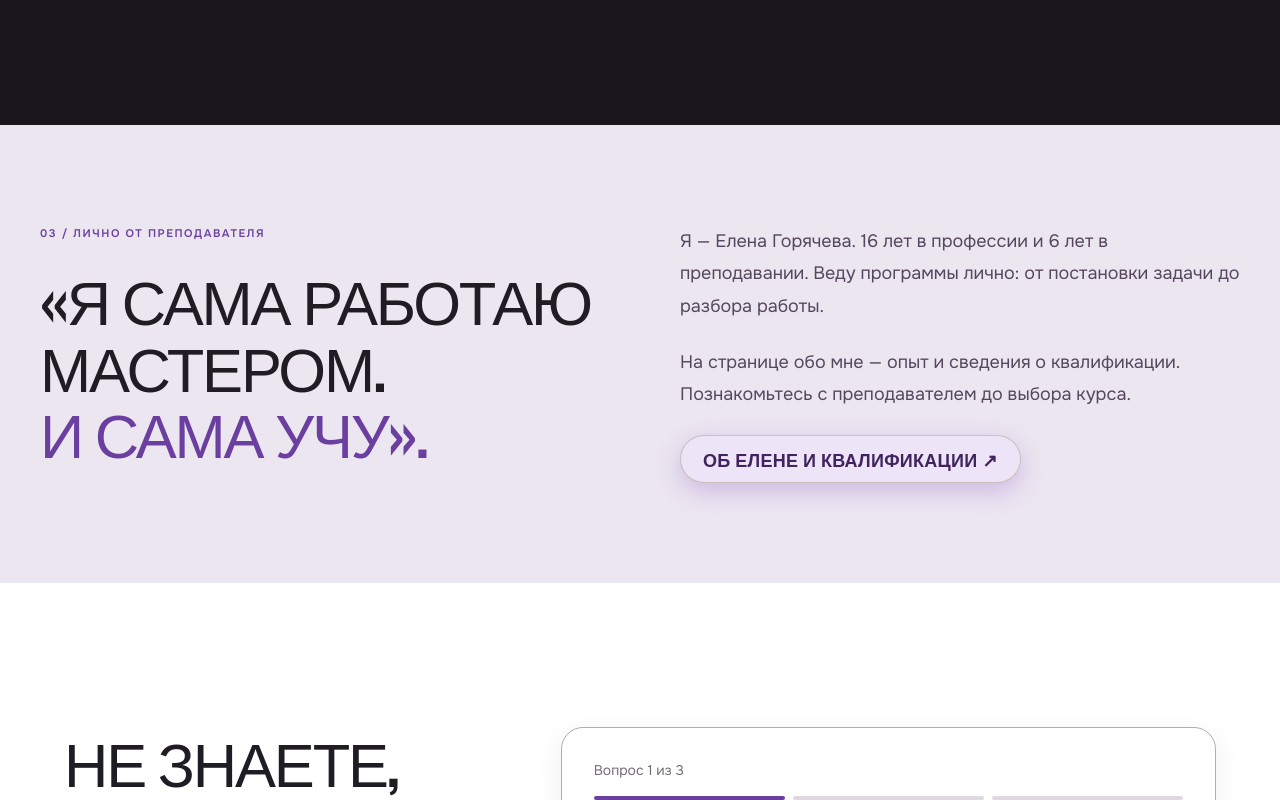
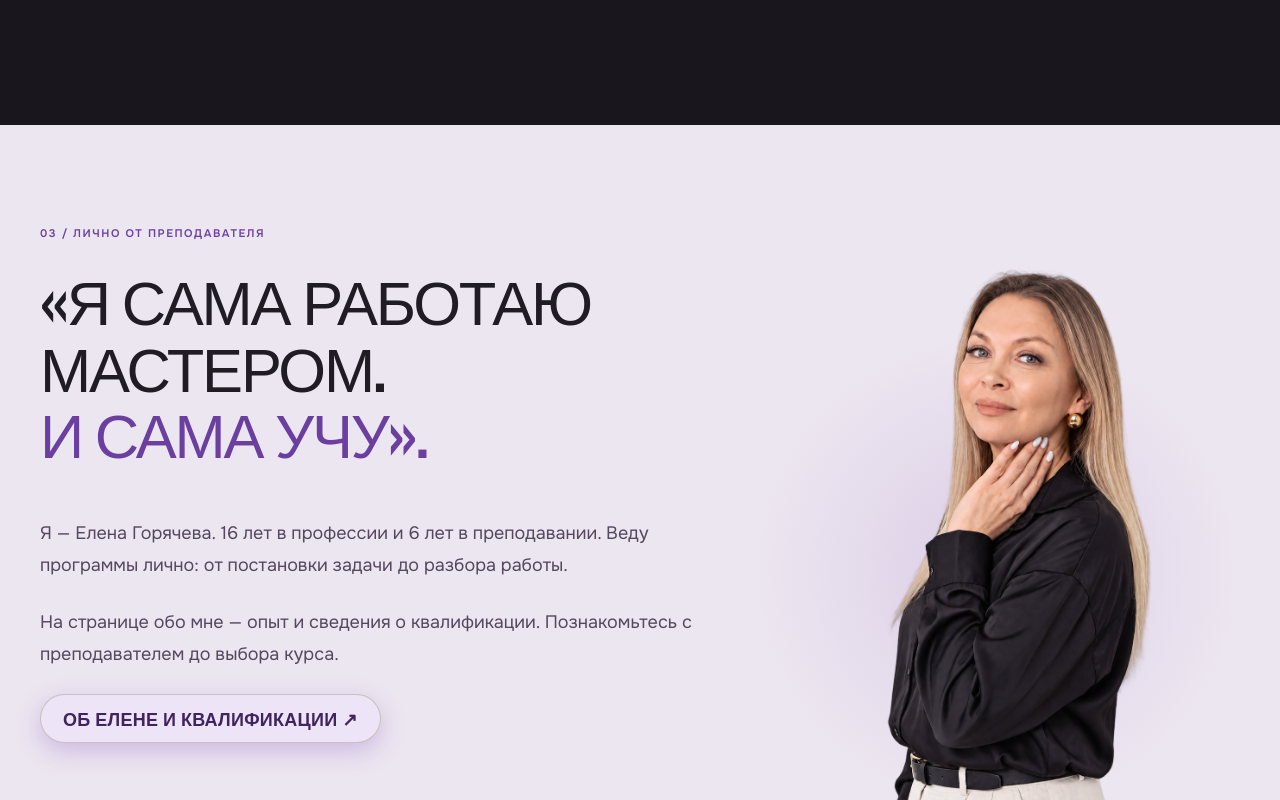
Before and after one commit to msgalya1798-arch/elena-goryacheva-school, a Next.js app: page / in a window 1280 px wide. Shown: the part 5300-6100 px from the top of the page. Built offline with nearby package versions, Linux system fonts and the light colour scheme; a web font is replaced by a local one.

Commit message:
Add transparent Elena portrait to homepage teacher section

```diff
--- a/src/components/home/EditorialHome.module.css
+++ b/src/components/home/EditorialHome.module.css
@@ -162,3 +162,20 @@
 @keyframes violetFlow { from { background-position: 0% 50%; } to { background-position: 100% 50%; } }
 
 @keyframes goldSheen { 0%, 65% { transform: translateX(-180%) skewX(-20deg); } 90%, 100% { transform: translateX(350%) skewX(-20deg); } }
+
+/* Transparent portrait stays separate from copy at every breakpoint. */
+.expert.section { padding-bottom: 0; }
+.expertGrid { display: grid; grid-template-columns: 1.15fr .85fr; grid-template-areas: "heading portrait" "copy portrait"; column-gap: 56px; row-gap: 28px; align-items: start; }
+.expertHeading { grid-area: heading; }
+.expertCopy { grid-area: copy; padding-bottom: 72px; }
+.expertPortrait { grid-area: portrait; align-self: end; position: relative; width: 100%; height: clamp(460px, 48vw, 620px); isolation: isolate; }
+.expertPortrait::before { content: ''; position: absolute; inset: 18% 0 5%; z-index: -1; background: radial-gradient(ellipse, #cab4dc80, transparent 70%); }
+.expertPhoto { object-fit: contain; object-position: center bottom; }
+@media (max-width: 899px) {
+  .expertGrid { grid-template-columns: 1fr; grid-template-areas: "heading" "portrait" "copy"; gap: 24px; }
+  .expertPortrait { height: 400px; max-width: 420px; justify-self: center; }
+  .expertCopy { padding-bottom: 56px; }
+}
+@media (max-width: 479px) {
+  .expertPortrait { height: 340px; }
+}
--- a/src/components/home/EditorialHome.tsx
+++ b/src/components/home/EditorialHome.tsx
@@ -84,8 +84,17 @@ export function EditorialHome() {
       <div className={s.how}><OnlineHowItWorks accordion /></div>
 
       <section className={`${s.section} ${s.expert}`}>
-        <div className={`${s.wrap} ${s.split}`}>
-          <div><p className={s.eyebrow}>03 / Лично от преподавателя</p><h2>«Я сама работаю<br />мастером.<br /><span>И сама учу».</span></h2></div>
+        <div className={`${s.wrap} ${s.expertGrid}`}>
+          <div className={s.expertHeading}><p className={s.eyebrow}>03 / Лично от преподавателя</p><h2>«Я сама работаю<br />мастером.<br /><span>И сама учу».</span></h2></div>
+          <div className={s.expertPortrait}>
+            <Image
+              src="/images/elena-teacher-cutout.png"
+              alt="Елена Горячева — преподаватель школы"
+              fill
+              sizes="(min-width: 900px) 480px, (min-width: 480px) 400px, 90vw"
+              className={s.expertPhoto}
+            />
+          </div>
           <div className={s.expertCopy}><p>Я — Елена Горячева. {siteConfig.experienceYears} лет в профессии и {siteConfig.teachingYears} лет в преподавании. Веду программы лично: от постановки задачи до разбора работы.</p><p>На странице обо мне — опыт и сведения о квалификации. Познакомьтесь с преподавателем до выбора курса.</p><Link href="/about#qualifications" className={`${s.button} ${s.lightButton}`}>Об Елене и квалификации ↗</Link></div>
         </div>
       </section>
```
Also changed, not shown: public/images/elena-teacher-cutout.png (added).
